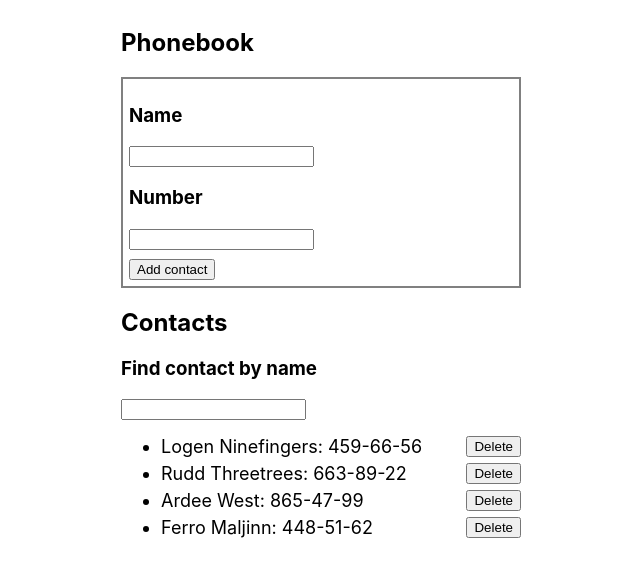
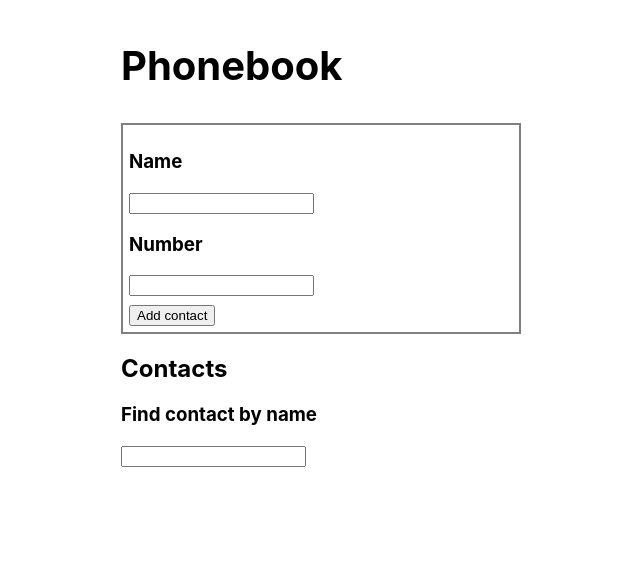
Before and after one commit to Oleh-Li/phonebook-v1, a React (Create React App) app: page / in a window 1280 px wide. Shown: the top 576 px of the page, without its empty margins (319-959 px from the left). Built offline with nearby package versions, Linux system fonts and the light colour scheme.

Commit message:
add react trasition group to components

```diff
--- a/package.json
+++ b/package.json
@@ -11,6 +11,7 @@
     "react": "^17.0.2",
     "react-dom": "^17.0.2",
     "react-scripts": "4.0.3",
+    "react-transition-group": "^4.4.2",
     "shortid": "^2.2.16",
     "web-vitals": "^1.1.2"
   },
--- a/src/components/App.js
+++ b/src/components/App.js
@@ -1,19 +1,28 @@
 import React, { Component } from "react";
+import { CSSTransition } from "react-transition-group";
 import styles from "./App.module.css";
 import ContactForm from "./contactForm/ContactForm";
 import ContactList from "./contactList/ContactList";
 import Filter from "./filter/Filter";
+import  popTransition  from "./transitions/pop.module.css";
 
 export default class App extends Component {
   state = {
     contacts: [
-      { id: "id-1", name: "Logen Ninefingers", number: "459-66-56" },
-      { id: "id-2", name: "Rudd Threetrees", number: "663-89-22" },
-      { id: "id-3", name: "Ardee West", number: "865-47-99" },
-      { id: "id-4", name: "Ferro Maljinn", number: "448-51-62" },
+      // { id: "id-1", name: "Logen Ninefingers", number: "459-66-56" },
+      // { id: "id-2", name: "Rudd Threetrees", number: "663-89-22" },
+      // { id: "id-3", name: "Ardee West", number: "865-47-99" },
+      // { id: "id-4", name: "Ferro Maljinn", number: "448-51-62" },
     ],
     filter: "",
   };
+
+  componentDidMount() {
+    const savedCotacts = localStorage.getItem("contacts");
+    if (savedCotacts) {
+      this.setState({ contacts: JSON.parse(savedCotacts) });
+    }
+  }
 
   onAddItem = (name, number, id) => {
     this.setState(({ contacts }) => {
@@ -51,13 +60,6 @@ export default class App extends Component {
     this.setState({ filter });
   };
 
-  componentDidMount() {
-    const savedCotacts = localStorage.getItem("contacts")
-    if(savedCotacts){
-      this.setState({contacts: JSON.parse(savedCotacts)})
-    }
-  }
-
 
   componentDidUpdate(prevProps, prevState) {
     if (prevState.contacts !== this.state.contacts) {
@@ -65,13 +67,14 @@ export default class App extends Component {
     }
   }
 
-
   render() {
     const { filter, contacts } = this.state;
     const nameArr = contacts.map((item) => item.name);
     return (
       <div className={styles.app}>
-        <h2 className={styles.title}>Phonebook</h2>
+        <CSSTransition in={true} classNames={popTransition} timeout={200}>
+          <h2 className={styles.title}>Phonebook</h2>
+        </CSSTransition>
         <ContactForm onAddItem={this.onAddItem} nameArr={nameArr} />
 
         <h2>Contacts</h2>
--- a/src/components/App.module.css
+++ b/src/components/App.module.css
@@ -3,3 +3,9 @@
     max-width: 800px;
     margin: 0, auto;
 }
+
+.title{
+    font-size: 40px;
+    transform: translateX(-130px, 140px) ;
+    transition: 2s;
+}
--- a/src/components/contactList/ContactList.js
+++ b/src/components/contactList/ContactList.js
@@ -1,18 +1,26 @@
 import ContactListItem from "./contactListItem/ContactListItem";
-import styles from "./ContactList.module.css"
+import styles from "./ContactList.module.css";
+import { TransitionGroup, CSSTransition } from "react-transition-group";
+import slideTransition from "../transitions/slide.module.css"
 
 const ContactList = ({ contacts, onDeleteItem }) => {
   const elements = contacts.map((item) => {
     const { id, ...itemProps } = item;
-    return <li key={id}>
-        <ContactListItem {...itemProps}
-        onDeleteItem={()=>onDeleteItem(id)}/>
-    </li>;
+    return (
+      <CSSTransition classNames={slideTransition} timeout={200}>
+        <li key={id}>
+          <ContactListItem
+            {...itemProps}
+            onDeleteItem={() => onDeleteItem(id)}
+          />
+        </li>
+      </CSSTransition>
+    );
   });
   return (
-    <ul className={styles.contacstList}>
+    <TransitionGroup component="ul" className={styles.contacstList}>
       {elements}
-    </ul>
+    </TransitionGroup>
   );
 };
 
--- /dev/null
+++ b/src/components/transitions/pop.module.css
@@ -0,0 +1,17 @@
+.enter {
+    transform: scale(0);
+  }
+
+  .enterActive {
+    transform: scale(1);
+    transition: transform 200ms ease-in-out;
+  }
+
+  .exit {
+    transform: scale(1);
+  }
+
+  .exitActive {
+    transform: scale(0);
+    transition: transform 200ms ease-in-out;
+  }
--- /dev/null
+++ b/src/components/transitions/slide.module.css
@@ -0,0 +1,21 @@
+.enter {
+    opacity: 0;
+    transform: translateX(-100%);
+  }
+
+  .enterActive {
+    opacity: 1;
+    transform: translateX(0);
+    transition: opacity 200ms ease-in-out, transform 200ms ease-in-out;
+  }
+
+  .exit {
+    opacity: 1;
+    transform: translateX(0);
+  }
+
+  .exitActive {
+    opacity: 0;
+    transform: translateX(-100%);
+    transition: opacity 200ms ease-in-out, transform 200ms ease-in-out;
+  }
```
Also changed, not shown: 1 other file (tests, documents, lock files or other folders).
